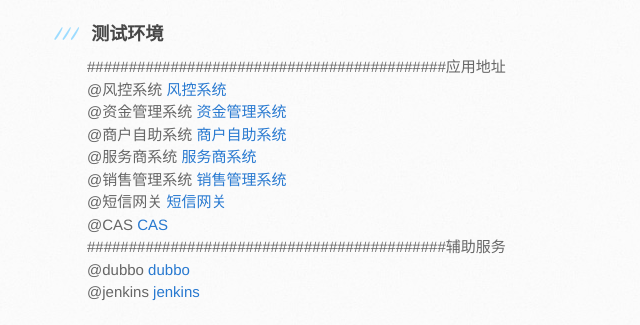
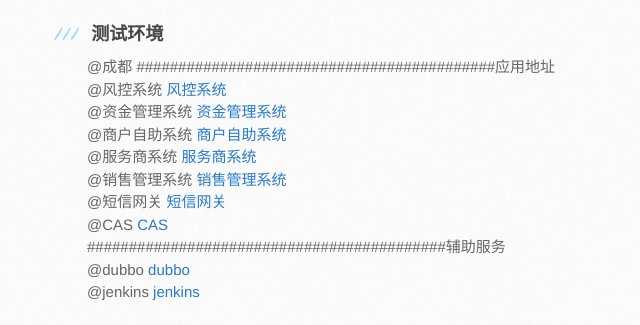
Before and after one commit to xdjk/xdjk.github.io, a plain HTML site: page index.html in a window 1280 px wide. Shown: the part 286-611 px from the top of the page, 83-723 px from the left. Drawn offline with Linux system fonts and the light colour scheme.

Commit message:
update
update

```diff
--- a/index.html
+++ b/index.html
@@ -53,6 +53,7 @@
 				</h3>
 
 				<p>
+					@成都
 					###########################################应用地址<br>
 					@风控系统
 					<a href="http://192.168.15.105:8080/index" class="user-mention">风控系统</a><br>
@@ -76,6 +77,7 @@
 					@jenkins
 					<a href="http://192.168.15.161:8080/jenkins/" class="user-mention">jenkins</a><br>
 				</p>
+
 
 				<h3>
 					<a id="creating-pages-manually" class="anchor" href="#creating-pages-manually" aria-hidden="true">
```
